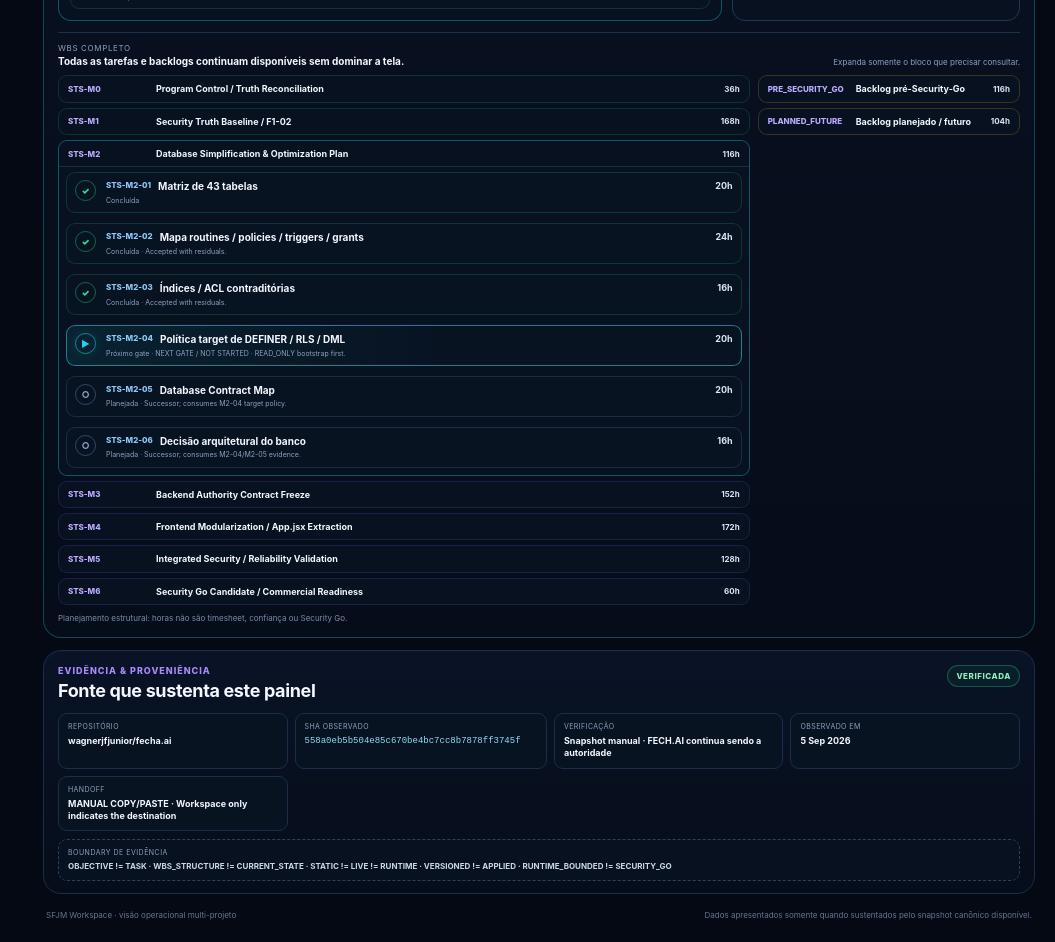
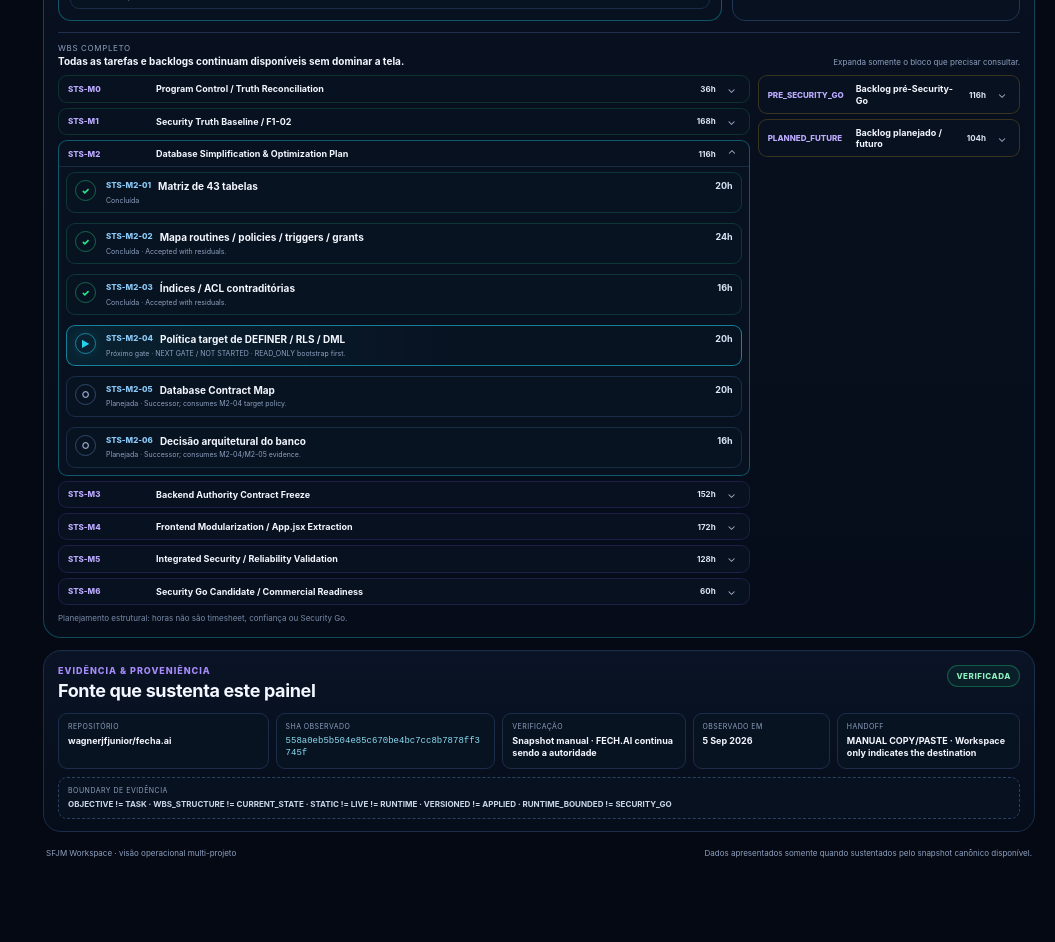
Before and after one commit to wagnerjfjunior/sfjm-workspace, a Next.js app: page / in a window 1280 px wide. Shown: the part 1040-1982 px from the top of the page, without its empty margins (225-1280 px from the left). After the commit the page ends 1920 px from the top, so only its background shows below. Built offline with nearby package versions, Linux system fonts and the light colour scheme.

Commit message:
fix: improve compact evidence and WBS disclosure affordance

```diff
--- a/app/globals.css
+++ b/app/globals.css
@@ -804,3 +804,47 @@ button { color: inherit; }
   font-size: 8px;
   line-height: 1.4;
 }
+
+
+/* Dashboard simplification closure */
+.commandFooter {
+  color: var(--muted);
+}
+
+.evidenceGrid {
+  grid-template-columns: 1.15fr 1.2fr 1fr .75fr 1fr;
+}
+
+.wbsDetail summary {
+  grid-template-columns: 80px minmax(0, 1fr) auto 16px;
+}
+
+.wbsDetail summary::after {
+  content: "⌄";
+  display: grid;
+  place-items: center;
+  color: #9fb2cf;
+  font-size: 11px;
+  line-height: 1;
+  transition: transform .16s ease;
+}
+
+.wbsDetail[open] summary::after {
+  transform: rotate(180deg);
+}
+
+@media (max-width: 980px) {
+  .evidenceGrid {
+    grid-template-columns: repeat(2, minmax(0, 1fr));
+  }
+}
+
+@media (max-width: 680px) {
+  .evidenceGrid {
+    grid-template-columns: 1fr;
+  }
+
+  .wbsDetail summary {
+    grid-template-columns: 70px minmax(0, 1fr) auto 16px;
+  }
+}
```
